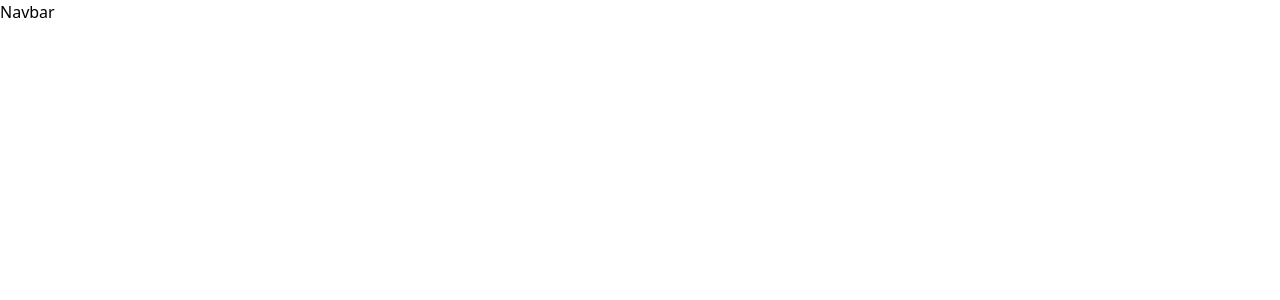
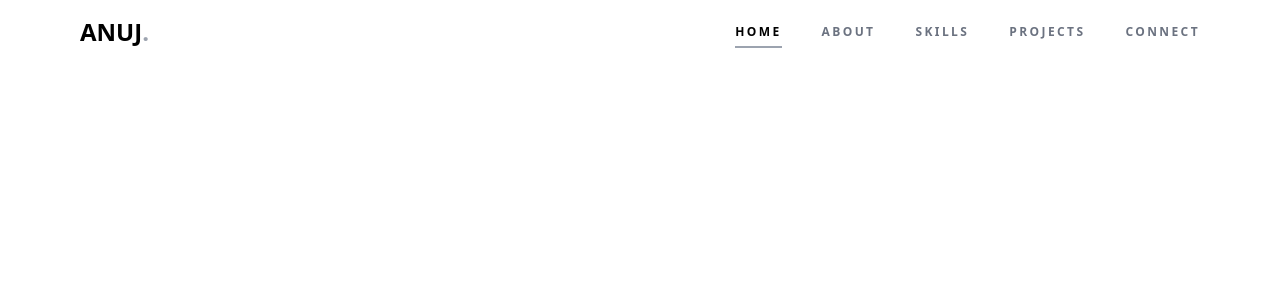
Before and after one commit to AnujHub03/Portfolio, a React (Vite) app: page / in a window 1280 px wide. Shown: the top 300 px of the page. Built offline with nearby package versions, Linux system fonts and the light colour scheme; a web font is replaced by a local one.

Commit message:
feat: adding Navbar details

```diff
--- a/src/Components/Navbar.jsx
+++ b/src/Components/Navbar.jsx
@@ -1,9 +1,95 @@
-import React from 'react'
+import React,{ useState, useEffect } from "react";
 
 const Navbar = () => {
+  const [isScrolled, setIsScrolled] = useState(false);
+  const [activeSection, setActiveSection] = useState("home");
+
+  useEffect(() => {
+    const handleScroll = () => {
+      setIsScrolled(window.scrollY > 50);
+    };
+    window.addEventListener("scroll", handleScroll);
+    return () => window.removeEventListener("scroll", handleScroll);
+  }, []);
+
+  useEffect(() => {
+    const sections = document.querySelectorAll("section[id]");
+    const observer = new IntersectionObserver(
+      (entries) => {
+        entries.forEach((entry) => {
+          if (entry.isIntersecting) {
+            setActiveSection(entry.target.id);
+          }
+        });
+      },
+      { threshold: 0.6 },
+    );
+
+    sections.forEach((section) => observer.observe(section));
+    return () => sections.forEach((section) => observer.unobserve(section));
+  }, []);
+
+  const navLinks = [
+    { name: "Home", id: "home" },
+    { name: "About", id: "about" },
+    { name: "Skills", id: "skills" },
+    { name: "Projects", id: "projects" },
+    { name: "Connect", id: "contact" },
+  ];
+
+  const scrollToSection = (id) => {
+    const element = document.getElementById(id);
+    if (element) {
+      element.scrollIntoView({ behavior: "smooth" });
+    }
+  };
+
   return (
-    <div>Navbar</div>
-  )
-}
+    <nav
+      className={`fixed top-0 w-full z-[100] transition-all duration-500 px-6 lg:px-20 py-4 ${
+        isScrolled
+          ? "bg-black/90 backdrop-blur-md shadow-lg py-3"
+          : "bg-transparent"
+      }`}
+    >
+      <div className="max-w-7xl mx-auto flex justify-between items-center">
+        <div
+          className={`text-2xl font-black cursor-pointer transition-colors duration-300 ${isScrolled ? "text-white" : "text-black"}`}
+          onClick={() => scrollToSection("home")}
+        >
+          ANUJ<span className="text-gray-400">.</span>
+        </div>
 
-export default Navbar
+        <div className="hidden md:flex gap-10">
+          {navLinks.map((link) => (
+            <button
+              key={link.id}
+              onClick={() => scrollToSection(link.id)}
+              className={`relative text-xs font-bold uppercase tracking-[0.2em] transition-all duration-300 group ${
+                activeSection === link.id
+                  ? isScrolled
+                    ? "text-white"
+                    : "text-black"
+                  : isScrolled
+                    ? "text-gray-400 hover:text-white"
+                    : "text-gray-500 hover:text-black"
+              }`}
+            >
+              {link.name}
+
+              <span
+                className={`absolute -bottom-2 left-0 h-[2px] bg-gray-400 transition-all duration-500 ${
+                  activeSection === link.id
+                    ? "w-full"
+                    : "w-0 group-hover:w-full"
+                }`}
+              ></span>
+            </button>
+          ))}
+        </div>
+      </div>
+    </nav>
+  );
+};
+
+export default Navbar;
```
